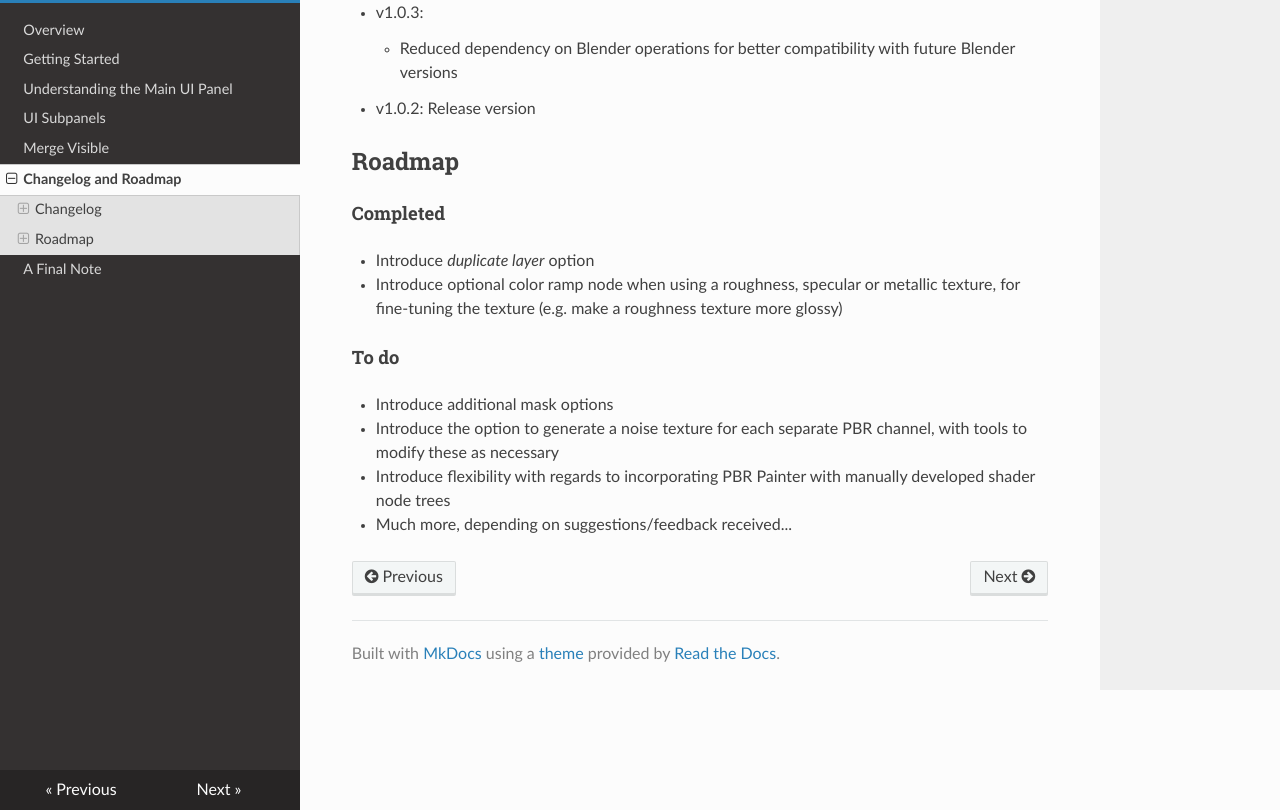
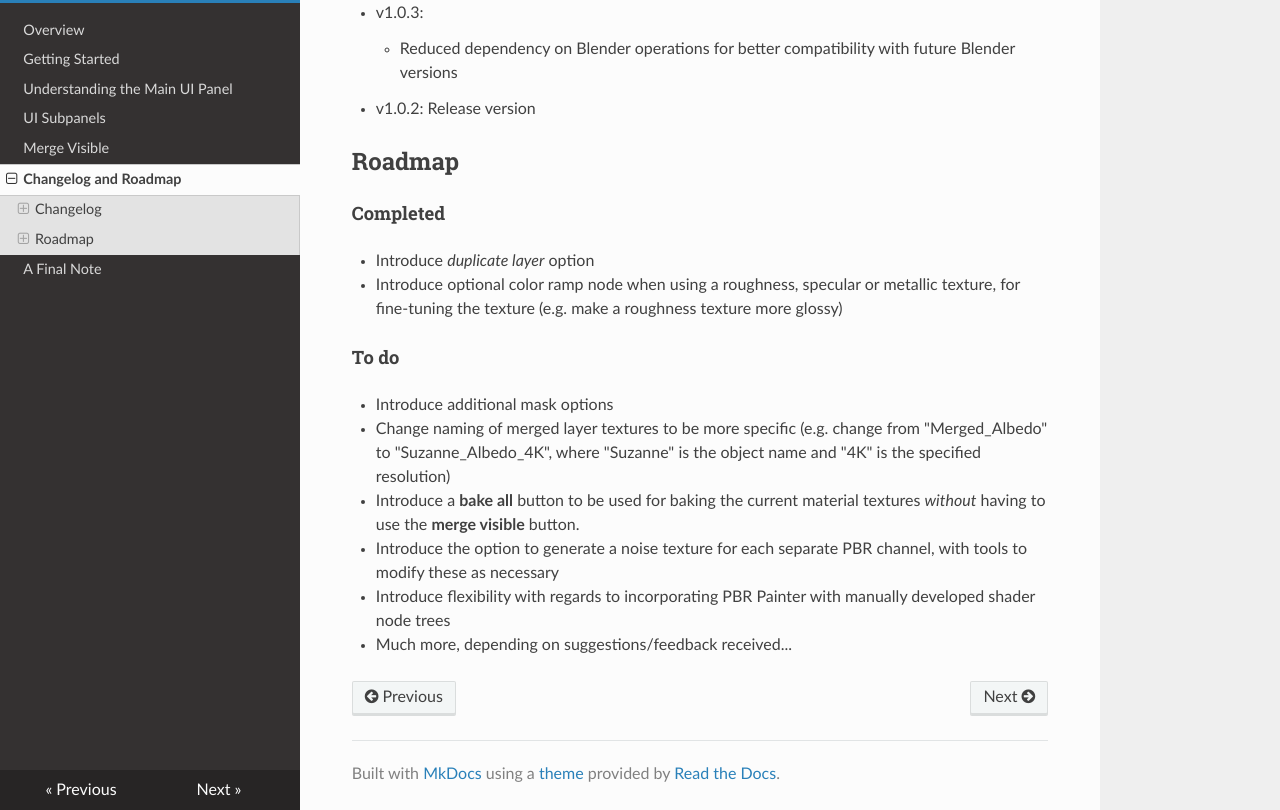
Before and after one commit to wilgardner/pbr-painter-doc, an MkDocs documentation site: the page built from docs/change_log.md, in a window 1280 px wide and 900 px high, scrolled down 709 px, cut to the strip 90-900 px from the top of the window. Built offline with MkDocs 1.6.1, drawn with Linux system fonts in a browser that asks for light colours; nearby versions of some CDN libraries.

Commit message:
Updated to do list

```diff
--- a/docs/change_log.md
+++ b/docs/change_log.md
@@ -25,6 +25,9 @@ texture more glossy)
 
 #### To do
 - Introduce additional mask options
+- Change naming of merged layer textures to be more specific (e.g. change from "Merged_Albedo" to "Suzanne_Albedo_4K", where "Suzanne" is the object name and
+"4K" is the specified resolution)
+- Introduce a __bake all__ button to be used for baking the current material textures _without_ having to use the __merge visible__ button.
 - Introduce the option to generate a noise texture for each separate PBR channel, with tools to modify these as necessary
 - Introduce flexibility with regards to incorporating PBR Painter with manually developed shader node trees
 - Much more, depending on suggestions/feedback received...
```
